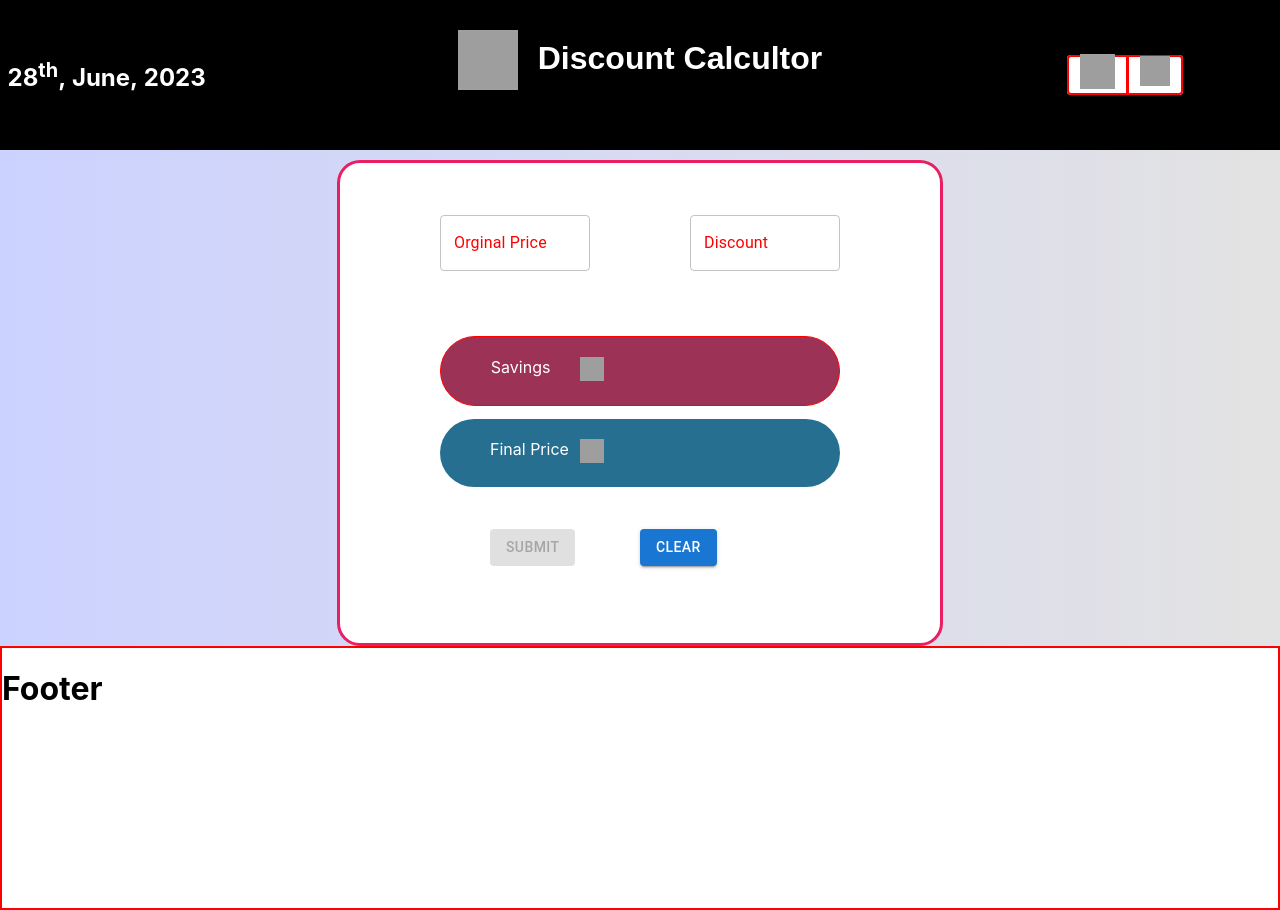
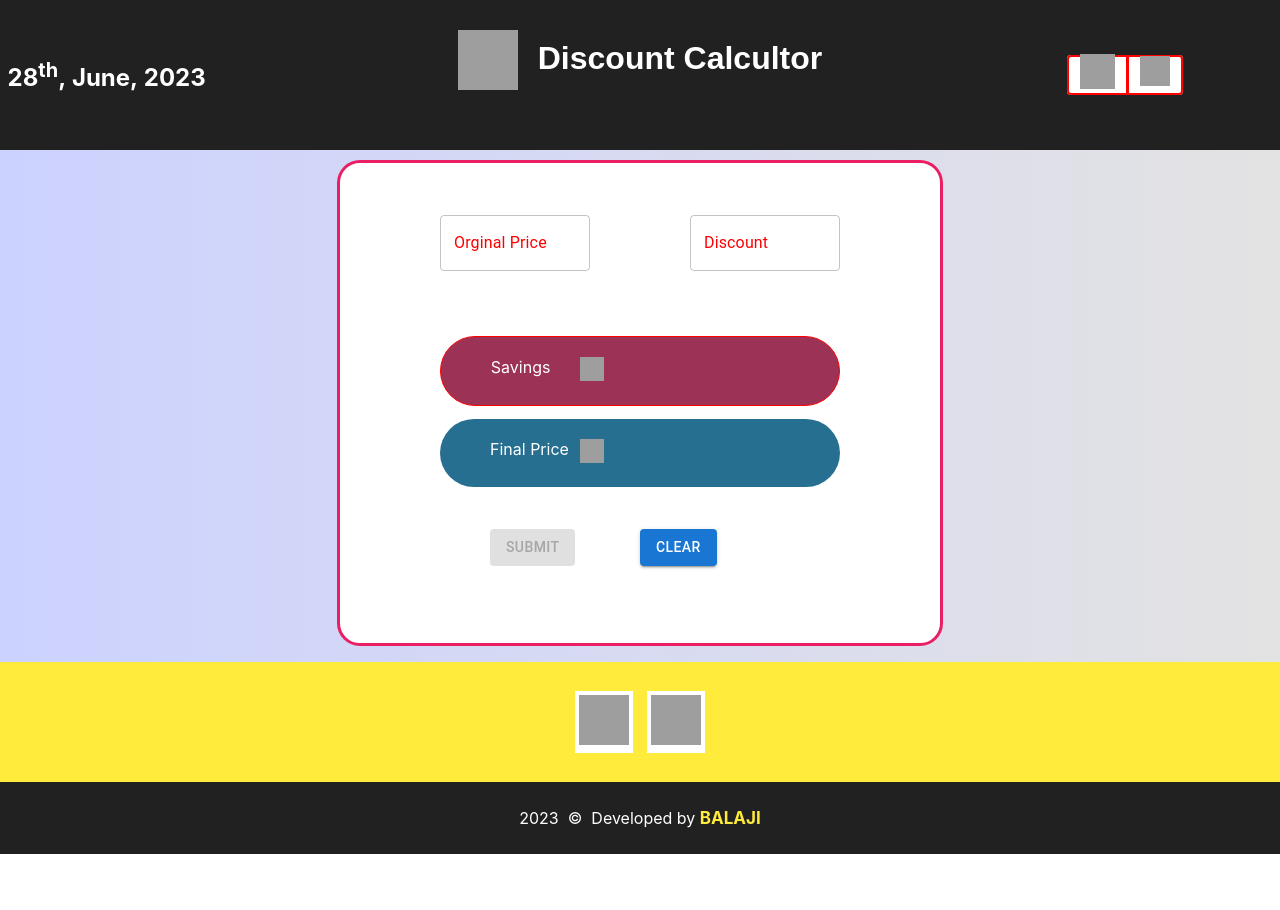
Before and after one commit to balaji1610/Discount_Calculator, a React (Create React App) app: page / in a window 1280 px wide. After the commit the page ends 854 px from the top, so only its background shows below. Built offline with nearby package versions, Linux system fonts and the light colour scheme; grey boxes are pictures that could not be loaded.

Commit message:
Add_footer

```diff
--- a/src/Containers/Footer.jsx
+++ b/src/Containers/Footer.jsx
@@ -1,13 +1,79 @@
 export default function Footer() {
+  const date = new Date();
+  const currentYear = date.getFullYear();
+  const footerCard_Flex = {
+    display: "flex",
+    height: "15vh",
+    backgroundColor: "#ffeb3b",
+    justifyContent: "center",
+    alignItems: "center",
+  };
+
+  const innerDiv = { backgroundColor: "#ffffff", padding: "4px" };
+
+  const buildBy = {
+    display: "flex",
+    height: "9vh",
+    backgroundColor: "#212121",
+    color: "#ffffff",
+    justifyContent: "center",
+    alignItems: "center",
+  };
+
+  const balaji = {
+    color: "#ffeb3b",
+    fontWeight: "bold",
+  };
+
+  const balajiLink = {
+    color: "#ffeb3b",
+    textDecoration: "none",
+    fontSize: "17px",
+  };
   return (
-    <div
-      style={{
-        minHeight: "260px",
-        maxHeight: "350px",
-        border: "2px solid red",
-      }}
-    >
-      <h1>Footer</h1>
+    <div>
+      <div style={footerCard_Flex}>
+        <div style={innerDiv}>
+          <a href="https://github.com/balaji1610" target="_blank">
+            <img
+              width="50"
+              height="50"
+              src="https://img.icons8.com/ios-filled/50/github.png"
+              alt="github"
+            />
+          </a>
+        </div>
+        &nbsp; &nbsp;
+        <div style={innerDiv}>
+          <a
+            href="https://www.linkedin.com/in/balaji-m-05778a218/"
+            target="_blank"
+          >
+            <img
+              width="50"
+              height="50"
+              src="https://img.icons8.com/color/480/linkedin.png"
+              alt="linkedin"
+            />
+          </a>
+        </div>
+      </div>
+
+      <div style={buildBy}>
+        <div>
+          {" "}
+          {currentYear}&nbsp; &copy; &nbsp;Developed by{" "}
+          <span style={balaji}>
+            <a
+              href="https://balajicv.onrender.com"
+              target="_blank"
+              style={balajiLink}
+            >
+              BALAJI
+            </a>
+          </span>
+        </div>
+      </div>
     </div>
   );
 }
--- a/src/Containers/Header.jsx
+++ b/src/Containers/Header.jsx
@@ -12,7 +12,7 @@ export default function Header() {
         alignItems="center"
         style={{
           height: "150px",
-          backgroundColor: "#000000",
+          backgroundColor: "#212121",
           color: "#ffffff",
         }}
       >
--- a/src/Css/Discount.css
+++ b/src/Css/Discount.css
@@ -2,6 +2,7 @@
   display: flex;
   flex-direction: row;
   justify-content: center;
+  padding-bottom: 16px;
 }
 
 .CardDiscount__Layout {
```
